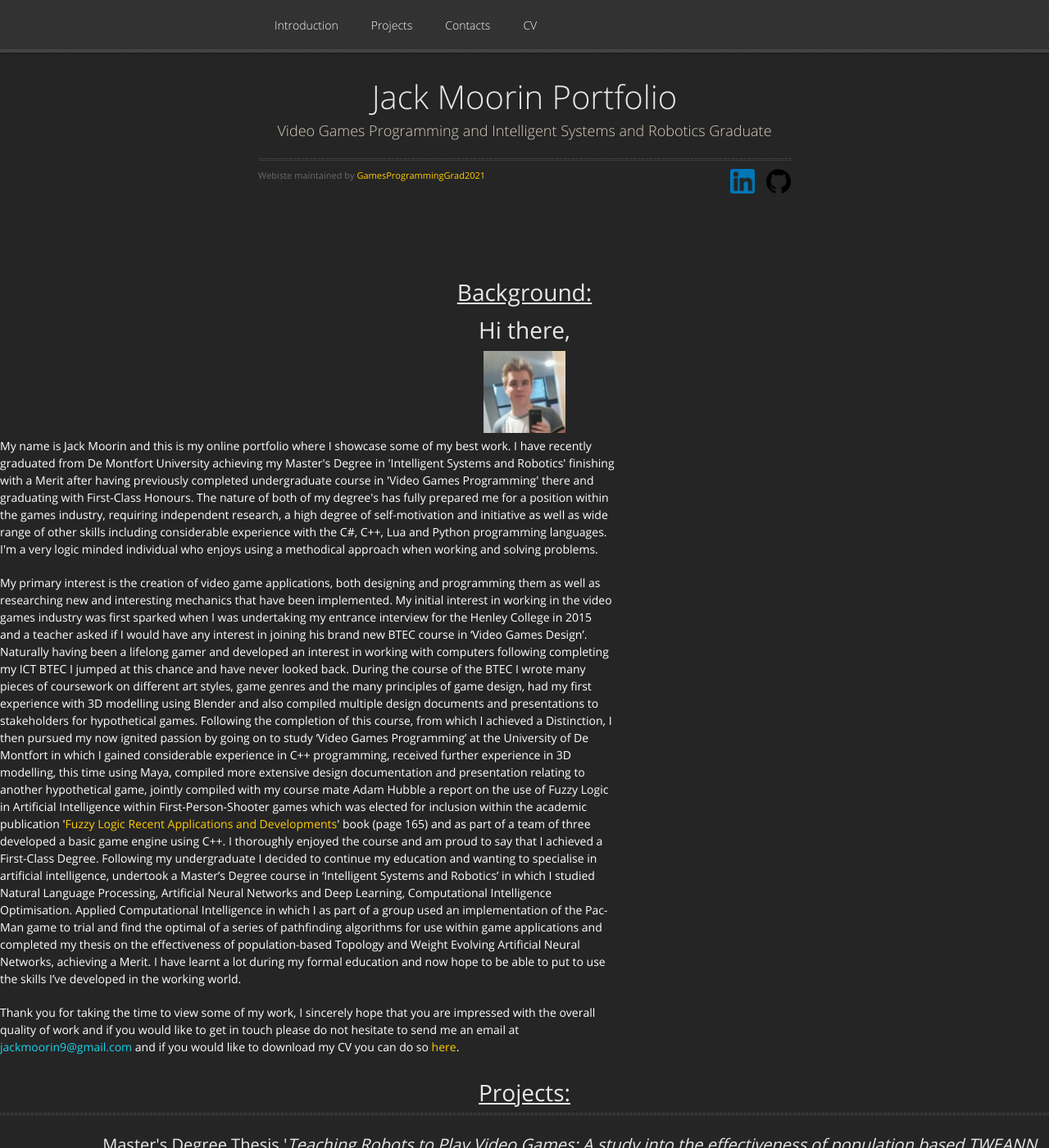
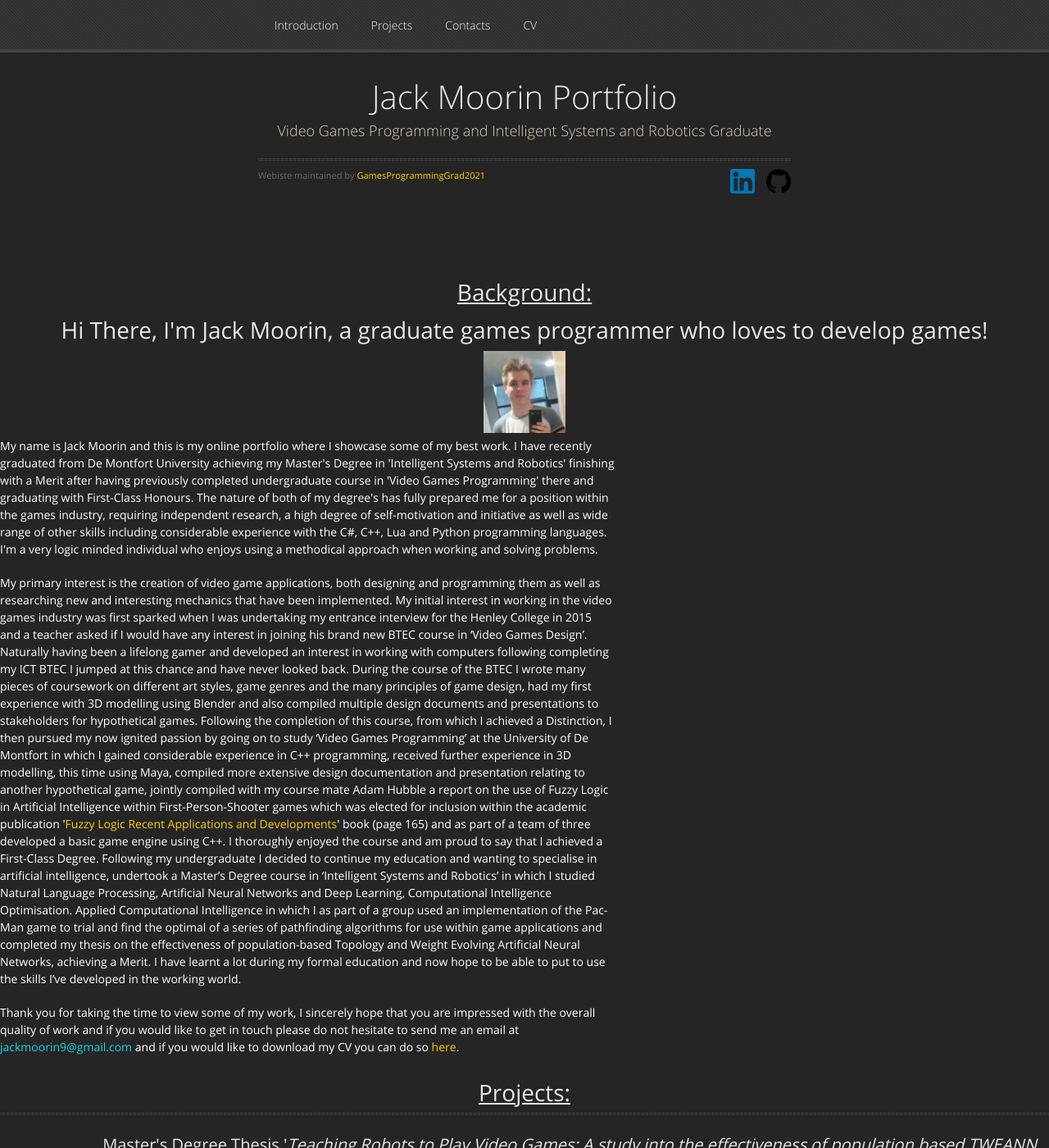
Before and after one commit to GamesProgrammingGrad2021/GamesProgrammingGrad2021.github.io, a Jekyll site: the page built from index.md, in a window 1280 px wide and 1400 px high. Shown: the whole window at 82% size. Built offline with Jekyll 4.4.1, drawn with Linux system fonts in a browser that asks for light colours; nearby versions of some CDN libraries; our own code applies the rules of GitHub Pages for plain Markdown files.

Commit message:
Update default.html

```diff
--- a/_layouts/default.html
+++ b/_layouts/default.html
@@ -9,12 +9,12 @@
 	padding:0 40px;
 	margin-left: 0px;
 	}
-    .introduction_with_image {
+    .introduction_old_version {
 	position: relative;
 	text-align: center;
 	color: white;
     }
-	.introduction_text_with_image {
+	.introduction_old_version {
 	position: absolute;
 	top: 10%;
 	right: 20px;
@@ -146,10 +146,10 @@
 
 	<!-- Introduction w/ Image --> <!--
 	<div id="intro" style="padding-top: 0px;">
-		<div class="introduction_with_image">
+		<div class="introduction_old_version">
 			<h1 style="padding-bottom: 5px;"><u>Introduction:</u></h1>
 			<img src="Portfolio_Cover_Image.jpg" alt="Profile_Picture" style="width:100%; allign: center;">
-			<div class="introduction_text_with_image">
+			<div class="introduction_text_old_version">
 				<h1>Hi there,</h1>
 				<p>
 				My name is Jack Moorin and this is my online portfolio where I showcase some of my best work. I have recently graduated from De Montfort
@@ -194,7 +194,9 @@
 	<div id="intro" style="padding-top: 0px;">
 		<div class="introduction">
 			<h1 style="padding-bottom: 5px;"><u>Background:</u></h1>
-			<h1>Hi there,</h1>
+			<h1>
+			Hi There,
+			I'm Jack Moorin, a graduate games programmer who loves to develop games!</h1>
 			<img src="Portfolio_Profile_Image.jpg" alt="Profile_Picture" style="width:100px; height:100px; allign: left;">
 			<div class="introduction_text">
 				<p>
```
